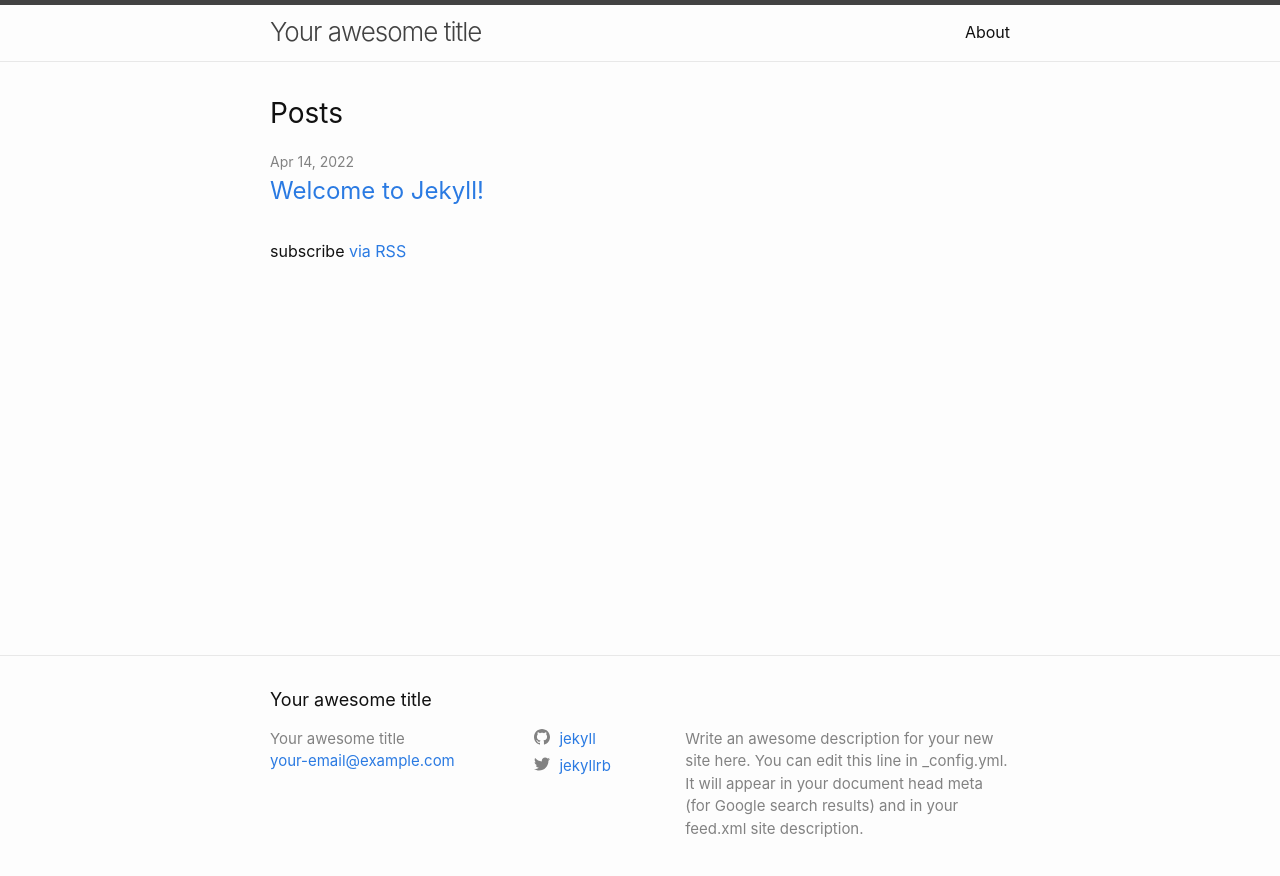
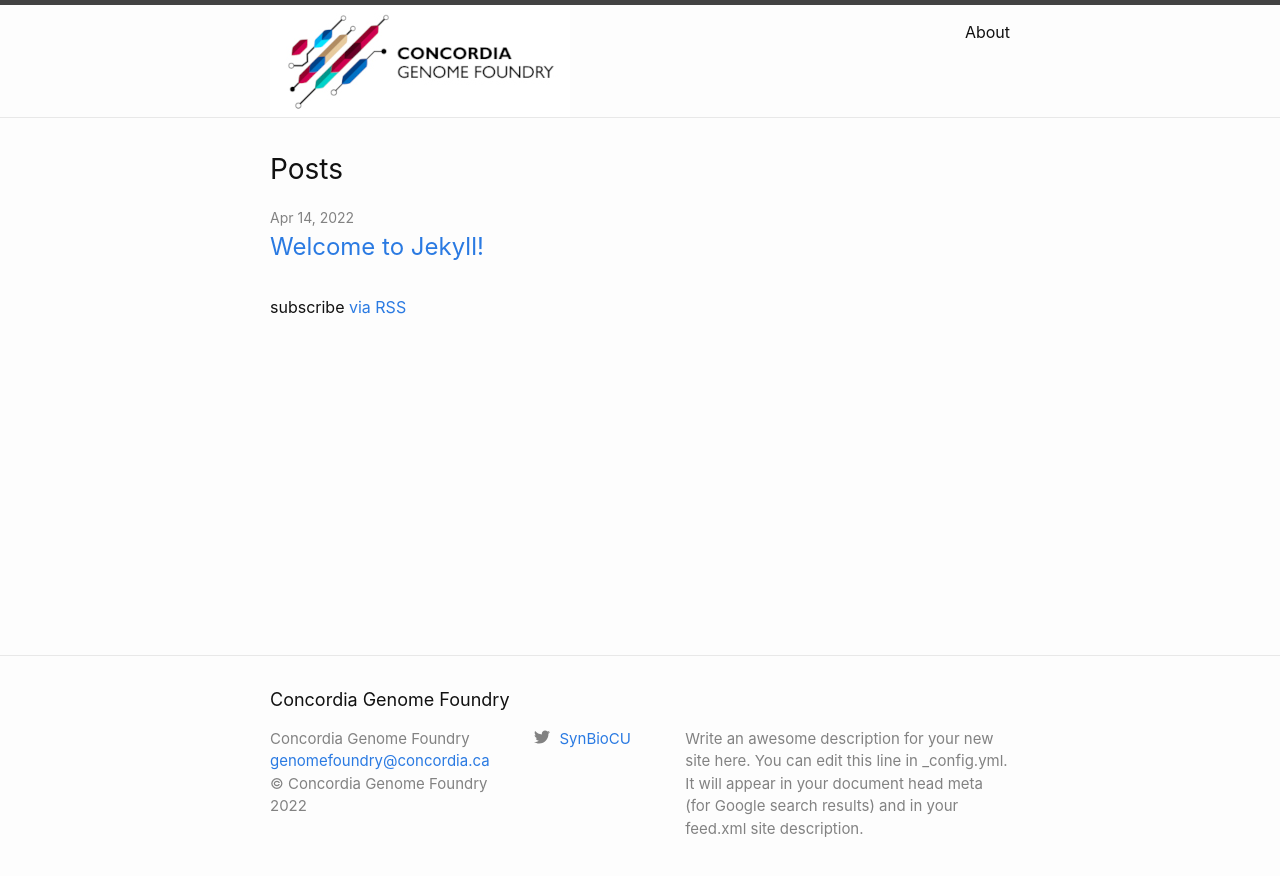
Before and after one commit to ConcordiaGenomeFoundry/concordiagenomefoundry.github.io, a Jekyll site: the page built from index.markdown, in a window 1280 px wide. Shown: the top 876 px of the page. Built offline with Jekyll 4.4.1, drawn with Linux system fonts in a browser that asks for light colours.

Commit message:
add social media and logo

```diff
--- a/_config.yml
+++ b/_config.yml
@@ -18,16 +18,20 @@
 # You can create any custom variable you would like, and they will be accessible
 # in the templates via {{ site.myvariable }}.
 
-title: Your awesome title
-email: your-email@example.com
+title: Concordia Genome Foundry
+email: genomefoundry@concordia.ca
 description: >- # this means to ignore newlines until "baseurl:"
   Write an awesome description for your new site here. You can edit this
   line in _config.yml. It will appear in your document head meta (for
   Google search results) and in your feed.xml site description.
 baseurl: "" # the subpath of your site, e.g. /blog
 url: "https://concordiagenomefoundry.github.io/" # the base hostname & protocol for your site, e.g. http://example.com
-twitter_username: jekyllrb
-github_username:  jekyll
+twitter_username: SynBioCU
+#github_username:  jekyll
+
+# New fields not in the original config file
+copyright: Concordia Genome Foundry
+title-logo: /assets/images/foundry_logo.jpg
 
 # Build settings
 # theme: minima
--- a/_includes/footer.html
+++ b/_includes/footer.html
@@ -18,6 +18,9 @@
             {%- if site.email -%}
             <li><a class="u-email" href="mailto:{{ site.email }}">{{ site.email }}</a></li>
             {%- endif -%}
+            {%- if site.copyright -%}
+            <li>&copy; {{ site.copyright }} {{ 'now' | date: "%Y"}}</li>
+            {%- endif -%}
         </ul>
       </div>
 
--- a/_includes/header.html
+++ b/_includes/header.html
@@ -3,7 +3,20 @@
   <div class="wrapper">
     {%- assign default_paths = site.pages | map: "path" -%}
     {%- assign page_paths = site.header_pages | default: default_paths -%}
+    <!--
+    Original title
     <a class="site-title" rel="author" href="{{ "/" | relative_url }}">{{ site.title | escape }}</a>
+    -->
+    <!---
+    Custom title
+    -->
+    <a class="site-title" rel="author" href="{{ "/" | relative_url }}">
+    {%- if site.title-logo -%}
+      <img src="{{ site.title-logo | relative_url }}" alt="{{ site.title | escape }}">
+    {%- else -%}
+      {{ site.title | escape }}
+    {%- endif -%}
+    </a>
 
     {%- if page_paths -%}
       <nav class="site-nav">
```
Also changed, not shown: assets/images/foundry_logo.jpg (added), assets/images/foundry_small_logo.png (added), 7 other files.
